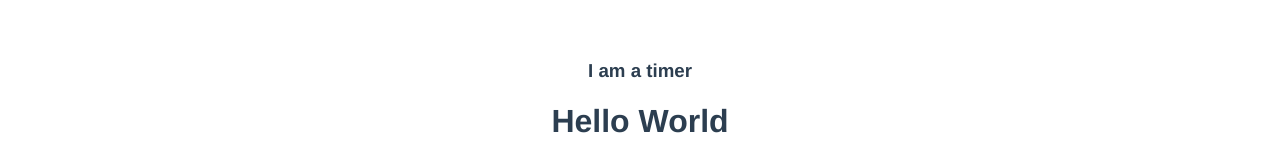
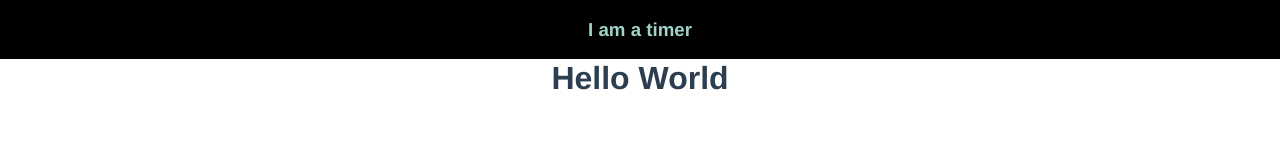
Before and after one commit to Lu-Smith/memory_game_vue, a Vue app: page / in a window 1280 px wide. Shown: the top 160 px of the page. Built offline with nearby package versions, Linux system fonts and the light colour scheme.

Commit message:
Updated GameTimer.vue

```diff
--- a/src/components/Footer/MainFooter.vue
+++ b/src/components/Footer/MainFooter.vue
@@ -1,5 +1,4 @@
 <template>
-    <DateFooter />
     <footer>Coded by <a href="https://www.lunasmithart.com/" target="_blank">Luna Smith</a>, open-sourced on
     <a href="https://github.com/Lu-Smith/memory_game_vue" target="_blank">GitHub</a>.</footer>
 </template>
--- a/src/components/Header/GameTimer.vue
+++ b/src/components/Header/GameTimer.vue
@@ -1,5 +1,7 @@
 <template>
-    <h3>I am a timer</h3>
+    <div class="timer">
+        <h3>I am a timer</h3>
+    </div>
 </template>
 
 <script lang="ts">
@@ -9,5 +11,13 @@ export default {
 </script>
 
 <style>
+.timer {
+    background: black;
+    color: #9fd3c7;
+    position: fixed;
+    top: 0;
+    right: 0;
+    width: 100dvw;
+}
 
 </style>
```
